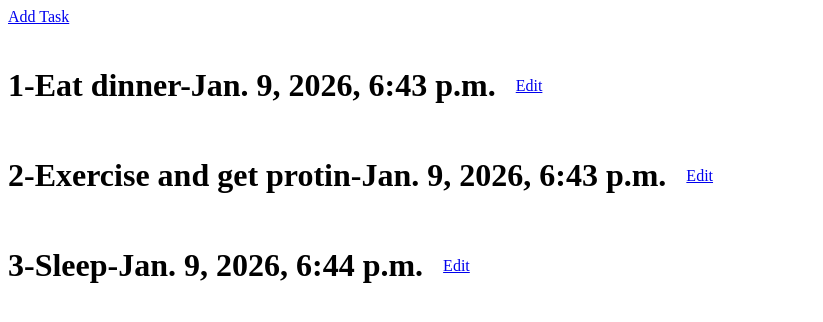
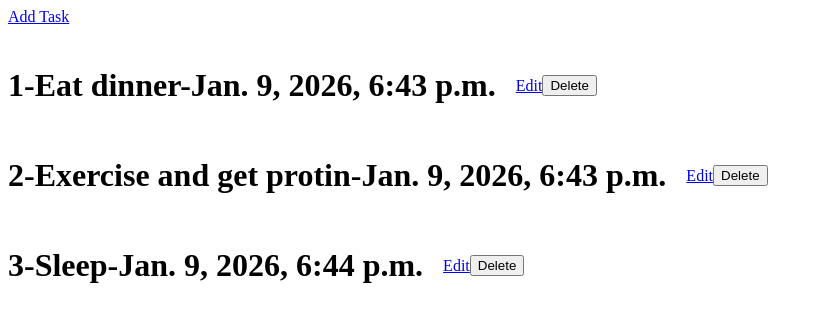
Before and after one commit to sibgatullah-py/6-hours-challanges-, a Django app: page / in a window 1280 px wide. Shown: the top 322 px of the page, without its empty margins (0-823 px from the left). Run offline with Django 5.2, Linux system fonts and the light colour scheme; data comes from the database, SQL or seed files in the repository; both versions use the stored data as it was after the commit.

Commit message:
delete method

```diff
--- a/ToDos/ToDo/data/templates/data/index.html
+++ b/ToDos/ToDo/data/templates/data/index.html
@@ -14,6 +14,15 @@
            <div style="display: flex; align-items: center; margin-bottom: 10px;">
               <h1 style="margin-right: 20px;">{{data.id}}-{{data.title}}-{{data.created_at}}</h1>
               <a href="{% url 'edit' data.id %}" class="bg-yellow-500 text-white px-3 py-1 rounded hover:bg-yellow-600 transition">Edit</a>
+              <form action="{% url 'delete' data.id %}" method="post" style="display:inline;">
+                    {% csrf_token %}
+                    <button
+                        type="submit"
+                        class="bg-red-500 text-white px-3 py-1 rounded hover:bg-red-600 transition">
+                        Delete
+                    </button>
+              </form>
+
            </div>
     {% endfor %}
 {% endblock content %}
--- a/ToDos/ToDo/data/urls.py
+++ b/ToDos/ToDo/data/urls.py
@@ -4,5 +4,6 @@ from . import views
 urlpatterns = [
     path('', views.index, name='index'),
     path('add/', views.add_task, name='add'),
-    path('edit/<int:task_id>/', views.edit_task, name='edit')
+    path('edit/<int:task_id>/', views.edit_task, name='edit'),
+    path('delete/<int:task_id>/', views.delete_task, name='delete'),
 ]
--- a/ToDos/ToDo/data/views.py
+++ b/ToDos/ToDo/data/views.py
@@ -32,3 +32,12 @@ def edit_task(request, task_id):
     else:
         form = DataForm(instance=data)
     return render(request, 'data/data_form.html', {'form':form})
+
+
+def delete_task(request, task_id):
+    data  = get_object_or_404(Data, pk=task_id,)
+    if request.method=="POST":
+        data.delete()
+        return redirect('index')
+
+    return render(request, 'data/index.html')
```
Also changed, not shown: ToDos/ToDo/db.sqlite3.
